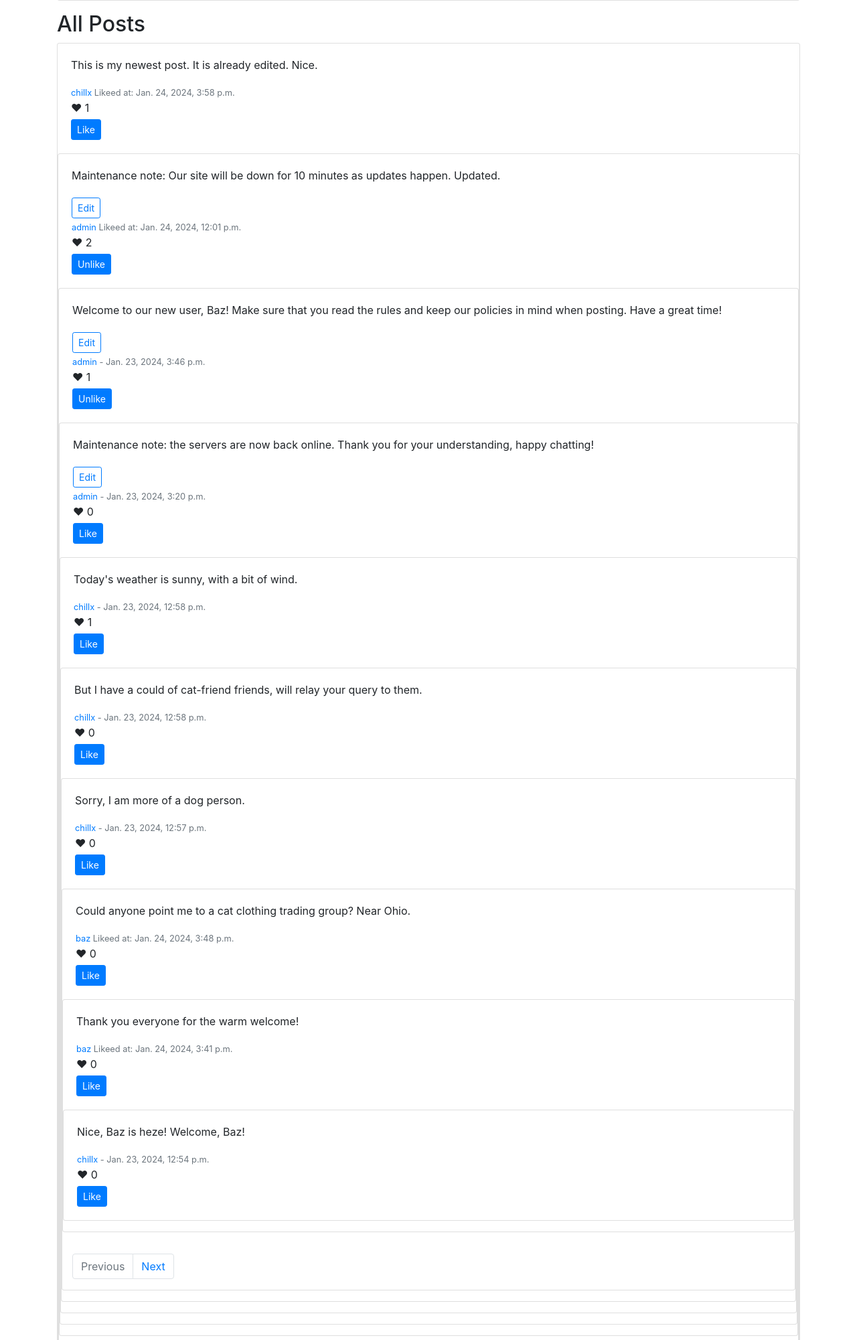
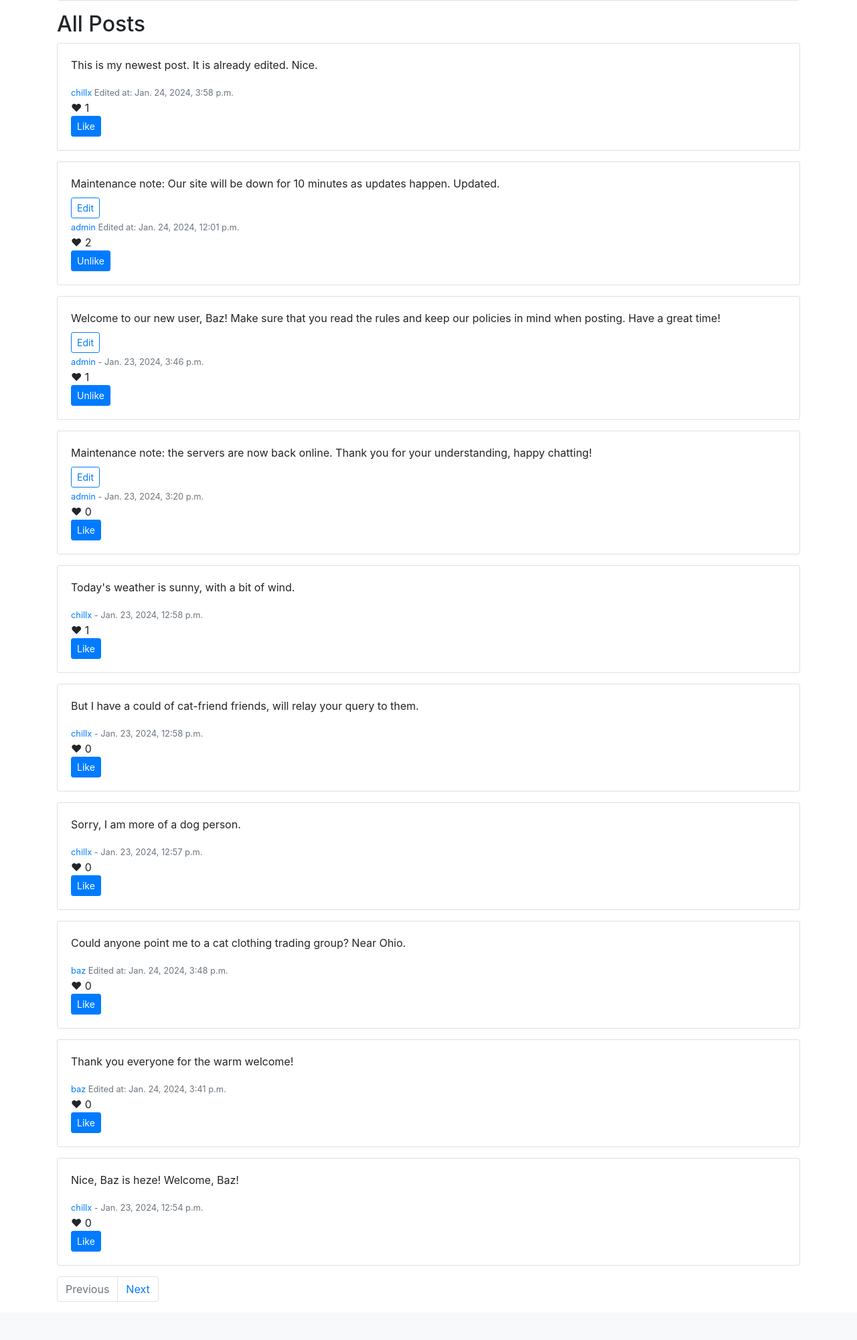
Before and after one commit to csillagpeti/cs50w-project4, a Django app: page / in a window 1280 px wide. Shown: the part 323-2324 px from the top of the page at 67% size. After the commit the page ends 2267 px from the top, so only its background shows below. Run offline with Django 3.2, Linux system fonts and the light colour scheme; a user stored in the database is signed in; data comes from the database, SQL or seed files in the repository; both versions use the stored data as it was after the commit; some libraries are stand-ins or nearby versions.

Commit message:
add dynamic like button, fix edited at for consistent display from jinja and js

```diff
--- a/network/static/network/script.js
+++ b/network/static/network/script.js
@@ -12,6 +12,8 @@
     contentBox.remove();
     editButton = parent.querySelector("button")
     editButton.innerHTML = "Save"
+    editButton.classList.remove("edit");
+    editButton.classList.add("save");
     editButton.onclick = () => {
         let updatedContent = editArea.value;
         updatePost(postId, updatedContent);
@@ -44,12 +46,22 @@
 
         let editButton = parent.querySelector("button");
         editButton.innerHTML = "Edit";
+        editButton.classList.remove("save");
+        editButton.classList.add("edit");
         editButton.onclick = () => {
             replaceWithTextarea(postId);
         };
 
         if (editArea) {
             editArea.remove();
+
+        let parts = data.last_updated.split(' ');
+        parts[0] = parts[0].toupperCase();
+        let formattedDate = parts.join(' ');
+        }
+        let history = document.querySelector(`#history-${postId}`)
+        if (history) {
+            history.innerHTML = `Edited at: ${formattedDate}`;
         }
     })
     .catch(error => console.error('Error:', error));
@@ -83,6 +95,14 @@
         // Update the like number
         let counter = document.querySelector(`#like-count-${postId}`)
         counter.textContent = data.counter;
+        if (data.action == "add"){
+            let likeButton = document.querySelector(`#like-${postId}`)
+            likeButton.innerHTML = "Unlike"
+            likeButton.id = `unlike-${postId}`}
+        else if ( data.action == "remove"){
+            let likeButton = document.querySelector(`#unlike-${postId}`)
+            likeButton.innerHTML = "Like"
+            likeButton.id = `like-${postId}`}
     })
     .catch(error => console.error('Error:', error));
 }
--- a/network/static/network/styles.css
+++ b/network/static/network/styles.css
@@ -3,6 +3,10 @@
     resize: none;
 }
 
-.btn-sm {
-    margin-top: 5px;
+.save {
+    margin-top: 10px;
 }
+
+.edit {
+    margin-top: -10px;
+}
--- a/network/templates/network/post_display.html
+++ b/network/templates/network/post_display.html
@@ -4,26 +4,31 @@
         <p class="content card-text" id="post-{{post.id}}">{{ post.content }}</p>
         {% if post.user.username == user.username %}
             <div class="Like">
-                <button class="btn btn-outline-primary btn-sm" onclick="replaceWithTextarea({{post.id}})">Edit</button>
+                <button class="edit btn btn-outline-primary btn-sm" onclick="replaceWithTextarea({{post.id}})">Edit</button>
             </div>
         {% endif %}
         <small class="text-muted"><a href="{% url 'user_details' username=post.user.username %}">{{ post.user.username }}</a>
+        <span  id="history-{{post.id}}">
             {% if not post.last_updated %}
                 - {{ post.created_at }}
             {% else %}
-            Likeed at: {{ post.last_updated }}
+                Edited at: {{ post.last_updated }}
             {% endif %}
+        </span>
         </small>
 
         <div class="likes-section">
             <span class="heart-icon">&#10084;
             <span class="like-count" id="like-count-{{post.id}}">{{ post.likes.count }}</span></span>
             <br>
+            {% if user.is_authenticated %}
                 {%if user not in post.likes.all %}
                     <button class="btn btn-primary btn-sm" id="like-{{post.id}}" onclick="toggleLike({{ post.id }}, '{{ request.user.username }}')">Like</button>
                 {% else %}
                     <button class="btn btn-primary btn-sm" id="unlike-{{post.id}}" onclick="toggleLike({{ post.id }}, '{{ request.user.username }}')">Unlike</button>
                 {% endif %}
+            {% endif %}
+        </div>
     </div>
 </div>
 {% endfor %}
--- a/network/views.py
+++ b/network/views.py
@@ -5,7 +5,7 @@
 from django.http import HttpResponse, HttpResponseRedirect
 from django.shortcuts import render, redirect
 from django.urls import reverse
-from django.utils import timezone
+from django.utils import dateformat, timezone
 
 from .models import User, Post, Follow
 from .forms import PostForm
@@ -132,6 +132,7 @@
 from django.views.decorators.csrf import csrf_exempt
 from .models import Post
 
+@login_required
 def update_post(request):
     if request.method == "POST":
         post_id = request.POST.get('postId')
@@ -145,13 +146,15 @@
             post.content = content
             post.last_updated = timezone.now()
             post.save()
-
-            return JsonResponse({'message': 'Post updated successfully'}, status=200)
+            last_updated_formatted = post.last_updated.strftime('%b. %d, %Y, %-I:%M %p').lower().replace('am', 'a.m.').replace('pm', 'p.m.')
+            print (post.last_updated)
+            return JsonResponse({'message': 'Post updated successfully', 'last_updated': last_updated_formatted}, status=200)
         else:
             return JsonResponse({'error': 'Unauthorized'}, status=403)
 
     return JsonResponse({'error': 'Invalid request method'}, status=400)
 
+@login_required
 def toggle_like(request):
     print(request.POST.get('username'))
     if request.method == "POST":
@@ -166,8 +169,10 @@
         if user in post.likes.all():
             post.likes.remove(user)
             post.save()
-            return JsonResponse({'message': 'Like removed', 'counter': post.likes.count()}, status=200)
+            action = "remove"
+            return JsonResponse({'message': 'Like removed', 'counter': post.likes.count(), 'action': action}, status=200)
         else:
             post.likes.add(user)
             post.save()
-            return JsonResponse({'message': 'Like added', 'counter': post.likes.count()}, status=200)
+            action = "add"
+            return JsonResponse({'message': 'Like added', 'counter': post.likes.count(), 'action': action}, status=200)
```
Also changed, not shown: db.sqlite3. Lines whose indentation alone changed are shown as unchanged.
